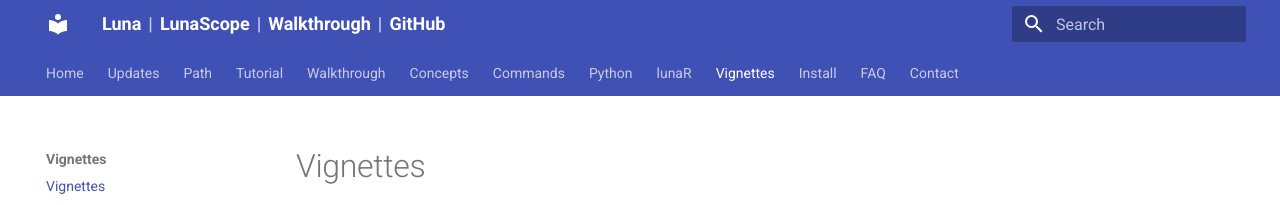
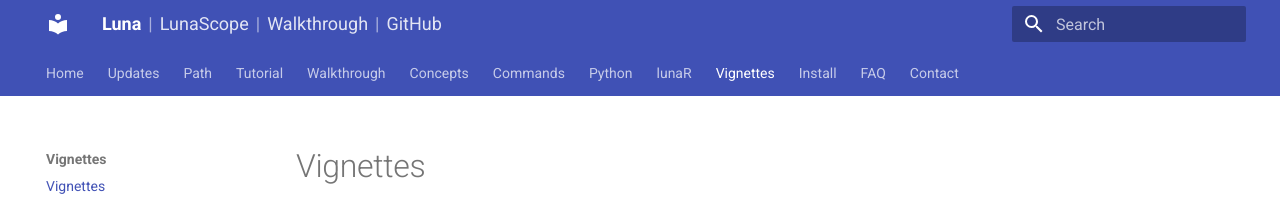
Before and after one commit to remnrem/luna-doc, an MkDocs documentation site: the page built from docs/vignettes/index.md, in a window 1280 px wide. Shown: the top 205 px of the page. Built offline with MkDocs 1.6.1 and Material for MkDocs 9.7.7, drawn with Linux system fonts in a browser that asks for light colours.

Commit message:
title change

```diff
--- a/docs/javascripts/extra.js
+++ b/docs/javascripts/extra.js
@@ -7,13 +7,13 @@ function installLunaHeaderLinks() {
 
   const html = [
     '<span class="luna-site-links">',
-    '<a href="https://zzz.nyspi.org/luna/">Luna</a>',
+    '<a class="luna-site-links__home" href="https://zzz.nyspi.org/luna/">Luna</a>',
     '<span class="luna-site-links__sep">|</span>',
-    '<a href="https://zzz.nyspi.org/lunascope/">LunaScope</a>',
+    '<a class="luna-site-links__subtle" href="https://zzz.nyspi.org/lunascope/">LunaScope</a>',
     '<span class="luna-site-links__sep">|</span>',
-    '<a href="https://zzz.nyspi.org/luna-walkthrough">Walkthrough</a>',
+    '<a class="luna-site-links__subtle" href="https://zzz.nyspi.org/luna-walkthrough">Walkthrough</a>',
     '<span class="luna-site-links__sep">|</span>',
-    '<a href="https://github.com/remnrem/luna-base">GitHub</a>',
+    '<a class="luna-site-links__subtle" href="https://github.com/remnrem/luna-base">GitHub</a>',
     "</span>",
   ].join("");
 
--- a/docs/stylesheets/extra.css
+++ b/docs/stylesheets/extra.css
@@ -24,6 +24,7 @@ h4 {
   display: inline-flex;
   align-items: center;
   gap: 0.35rem;
+  font-weight: 400;
   white-space: nowrap;
 }
 
@@ -32,10 +33,19 @@ h4 {
   text-decoration: none;
 }
 
+.luna-site-links__home {
+  font-weight: 700;
+}
+
+.luna-site-links__subtle {
+  font-weight: 400;
+  opacity: 0.85;
+}
+
 .luna-site-links a:hover {
   text-decoration: underline;
 }
 
 .luna-site-links__sep {
-  opacity: 0.7;
+  opacity: 0.55;
 }
```
